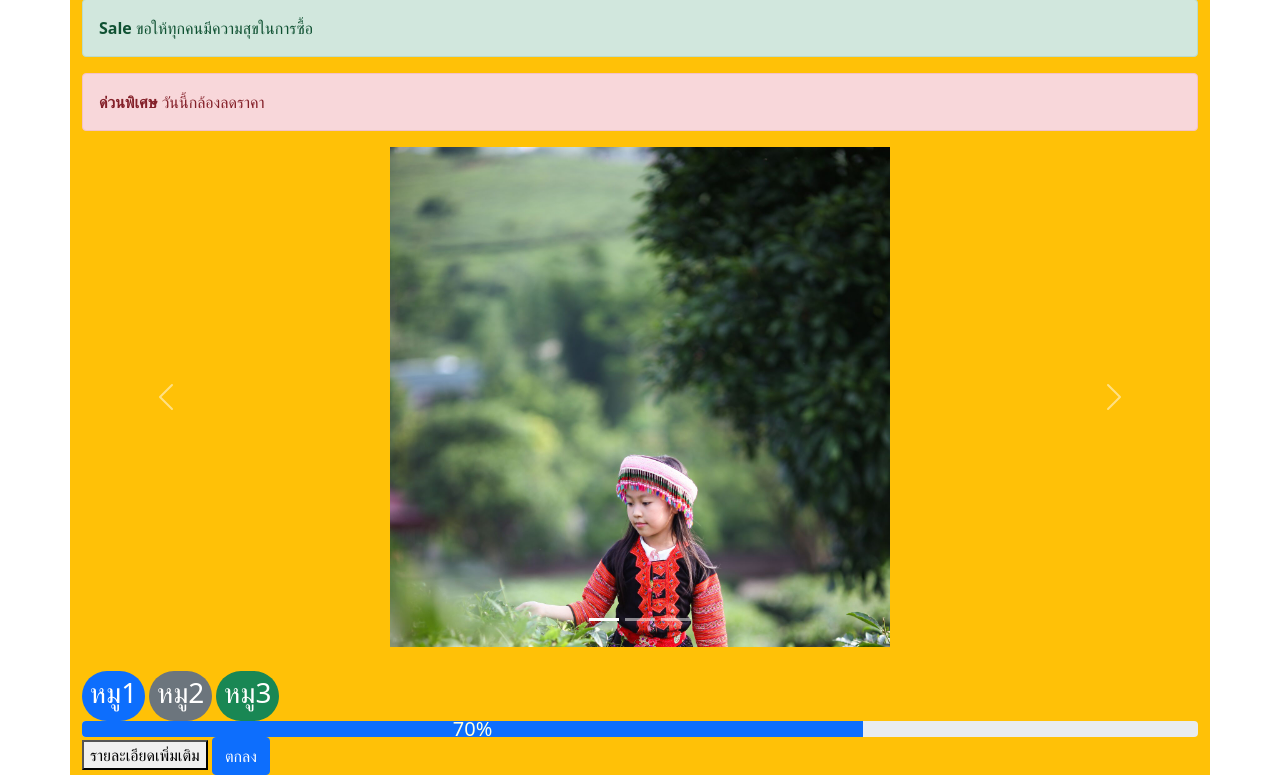
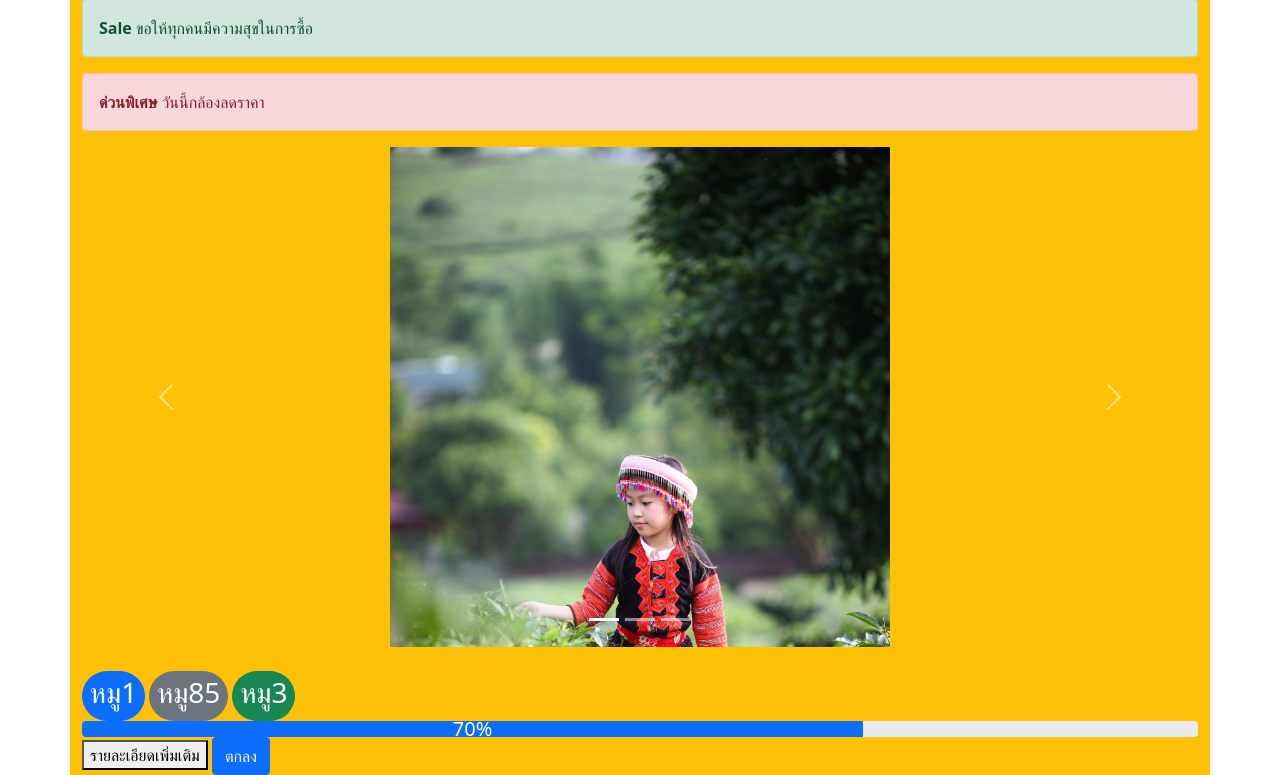
Before and after one commit to Sukul001/djangoProj138, a Django app: page /ProfileApp/hpy in a window 1280 px wide. Shown: the part 316-1091 px from the top of the page. Run offline with Django 4.2, Linux system fonts and the light colour scheme; some libraries are stand-ins or nearby versions.

Commit message:
first comit

```diff
--- a/templates/hpy.html
+++ b/templates/hpy.html
@@ -43,7 +43,7 @@
     <br>
     <div>
         <span class="badge rounded-pill bg-primary"><h3>หมู1</h3></span>
-        <span class="badge rounded-pill bg-secondary"><h3>หมู2</h3></span>
+        <span class="badge rounded-pill bg-secondary"><h3>หมู85</h3></span>
         <span class="badge rounded-pill bg-success"><h3>หมู3</h3></span>
     </div>
     <div class="progress">
```
